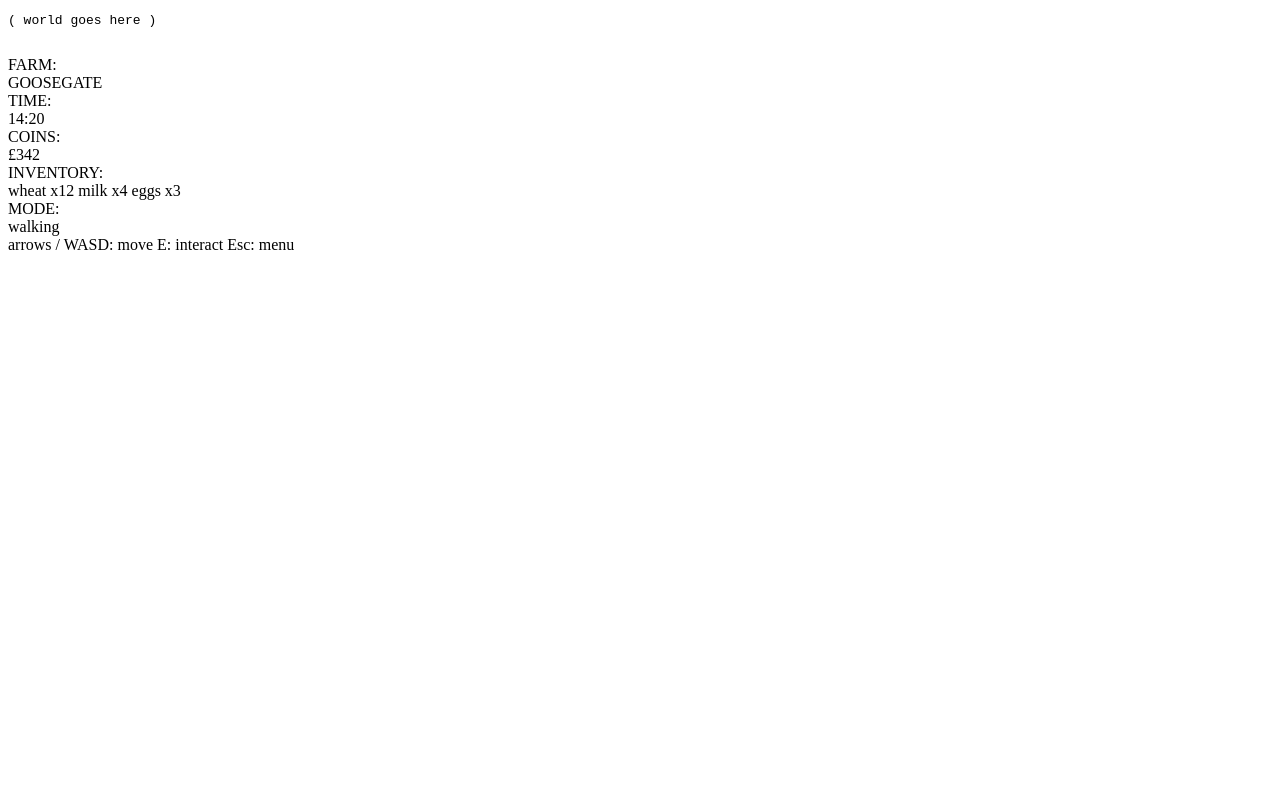
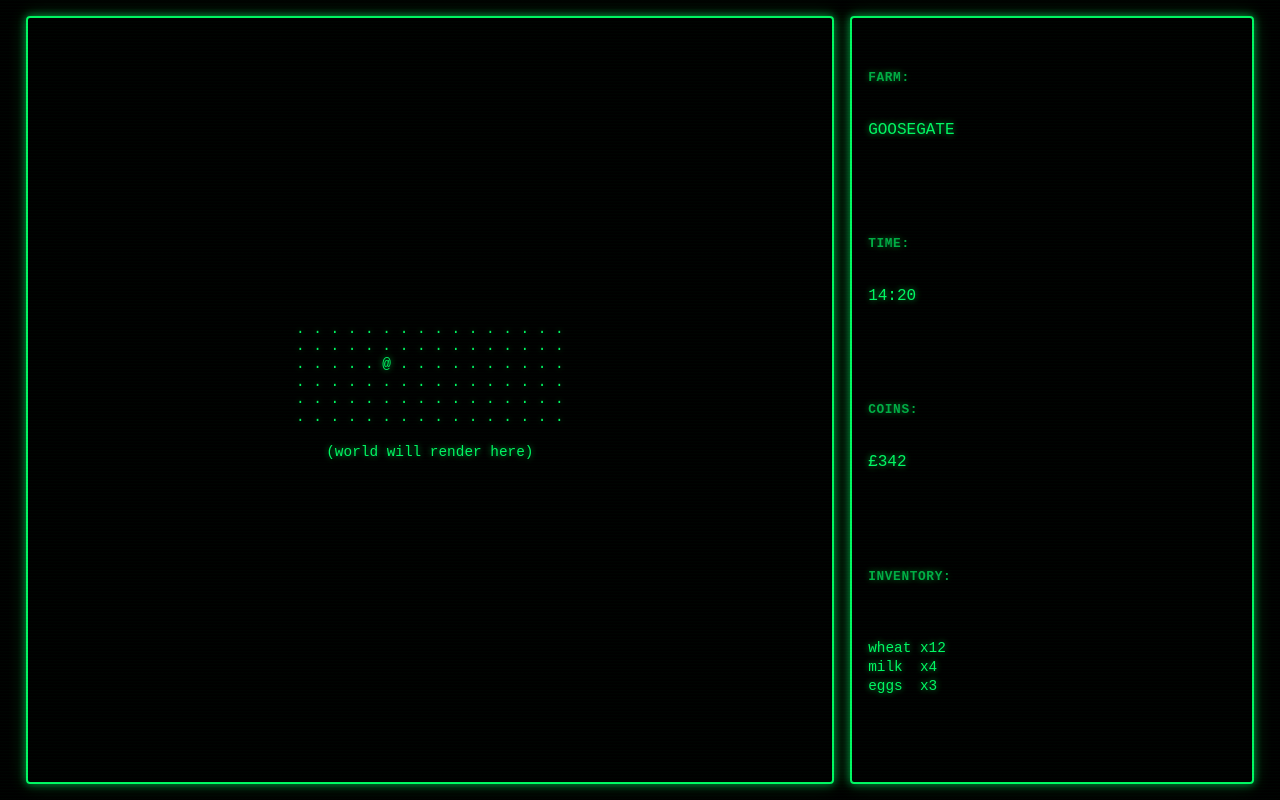
Before and after one commit to Teegleto/Cozy-farm, a plain HTML site: page game/game.html in a window 1280 px wide. Drawn offline with Linux system fonts and the light colour scheme.

Commit message:
Update game.html

```diff
--- a/game/game.html
+++ b/game/game.html
@@ -4,7 +4,142 @@
 <meta charset="UTF-8" />
 <meta name="viewport" content="width=device-width, initial-scale=1.0" />
 <title>COZY FARM :: game</title>
-<link rel="stylesheet" href="game.css" />
+<style>
+/* ==== GLOBAL LOOK: BLACK + TERMINAL GREEN ==== */
+html, body {
+  height: 100%;
+  margin: 0;
+  background: #000;
+  color: #00ff66;
+  font-family: "Courier New", Courier, monospace;
+  display: flex;
+  justify-content: center;
+  align-items: center;
+  overflow: hidden;
+}
+
+body::after {
+  content: "";
+  position: fixed;
+  inset: 0;
+  background: repeating-linear-gradient(
+    to bottom,
+    rgba(0,255,100,0.05) 0px,
+    rgba(0,0,0,0.15) 2px,
+    rgba(0,0,0,0) 3px
+  );
+  pointer-events: none;
+  opacity: .4;
+}
+
+#screen {
+  position: relative;
+  width: 100vw;
+  height: 100vh;
+  color: #00ff66;
+  text-shadow:
+    0 0 6px #00ff6699,
+    0 0 14px #00ff6633;
+  font-smooth: never;
+  -webkit-font-smoothing: none;
+
+  /* THE IMPORTANT BIT:
+     2-column grid: left big game, right thin HUD */
+  display: grid;
+  grid-template-columns: 2fr 1fr; /* left 2/3, right 1/3 */
+  grid-template-rows: 100%;
+  column-gap: 1rem;
+
+  box-sizing: border-box;
+  padding: 2vh 2vw;
+}
+
+/* ==== LEFT GAME AREA ==== */
+#game-area {
+  border: 2px solid #00ff66;
+  border-radius: 4px;
+  box-shadow:
+    0 0 8px #00ff6699,
+    0 0 20px #00ff6633;
+  background: rgba(0,0,0,0); /* still black */
+  display: flex;
+  align-items: center;
+  justify-content: center;
+  padding: 1rem;
+  overflow: hidden;
+}
+
+#world-view {
+  margin: 0;
+  font-size: 0.9rem;
+  line-height: 1.1rem;
+  white-space: pre;
+  text-align: center;
+  color: #00ff66;
+  text-shadow:
+    0 0 6px #00ff6699,
+    0 0 14px #00ff6633;
+}
+
+/* ==== RIGHT HUD PANEL ==== */
+#hud {
+  border: 2px solid #00ff66;
+  border-radius: 4px;
+  box-shadow:
+    0 0 8px #00ff6699,
+    0 0 20px #00ff6633;
+  background: rgba(0,0,0,0);
+  padding: 1rem;
+  display: flex;
+  flex-direction: column;
+  overflow: hidden;
+  min-width: 14rem;
+}
+
+.hud-section {
+  margin-bottom: 1.5rem;
+  white-space: pre;
+}
+
+.hud-label {
+  font-size: 0.8rem;
+  font-weight: bold;
+  letter-spacing: 0.05em;
+  opacity: 0.7;
+  text-shadow:
+    0 0 6px #00ff6699,
+    0 0 14px #00ff6633;
+}
+
+.hud-value {
+  font-size: 1rem;
+  line-height: 1.2rem;
+  text-shadow:
+    0 0 6px #00ff6699,
+    0 0 14px #00ff6633;
+}
+
+.hud-list {
+  font-size: 0.9rem;
+  line-height: 1.2rem;
+  text-shadow:
+    0 0 6px #00ff6699,
+    0 0 14px #00ff6633;
+}
+
+.hud-hint {
+  margin-top: auto;
+  font-size: 0.7rem;
+  line-height: 1.2rem;
+  opacity: 0.4;
+  white-space: pre;
+  text-shadow:
+    0 0 6px #00ff6699,
+    0 0 14px #00ff6633;
+  border-top: 1px solid #00ff6644;
+  padding-top: 1rem;
+}
+</style>
 </head>
 <body>
 <div id="screen">
@@ -12,11 +147,18 @@
   <!-- LEFT: main game view -->
   <div id="game-area">
     <pre id="world-view">
-( world goes here )
+. . . . . . . . . . . . . . . .
+. . . . . . . . . . . . . . . .
+. . . . . @ . . . . . . . . . .
+. . . . . . . . . . . . . . . .
+. . . . . . . . . . . . . . . .
+. . . . . . . . . . . . . . . .
+
+(world will render here)
     </pre>
   </div>
 
-  <!-- RIGHT: sidebar / HUD -->
+  <!-- RIGHT: sidebar HUD -->
   <aside id="hud">
     <div class="hud-section">
       <div class="hud-label">FARM:</div>
```
Lines whose indentation alone changed are shown as unchanged.
